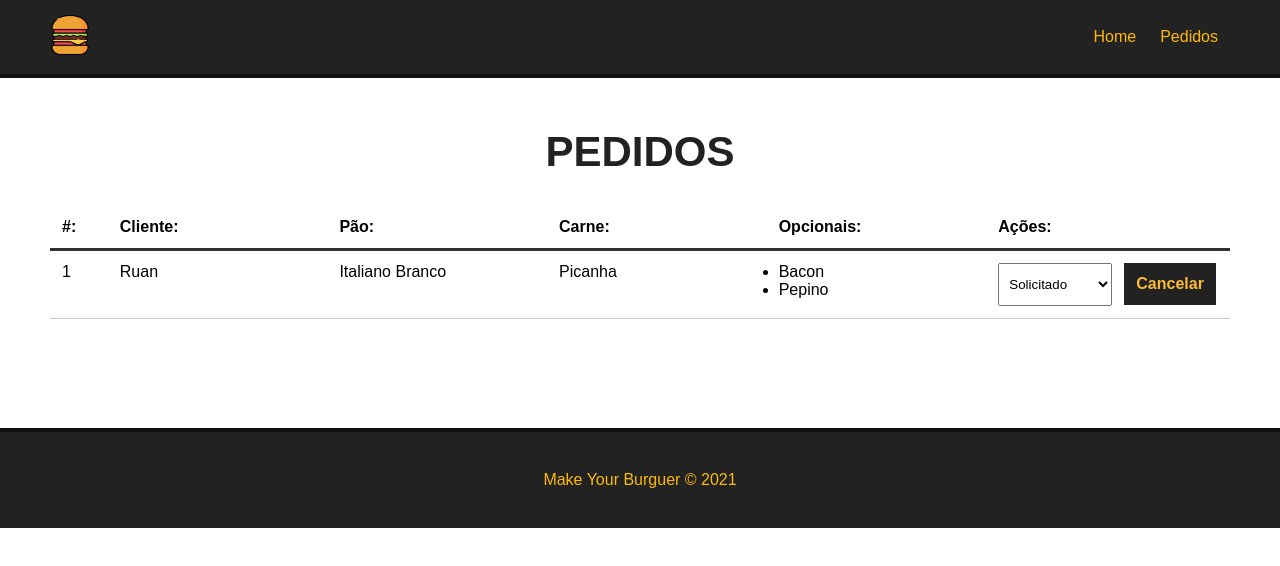
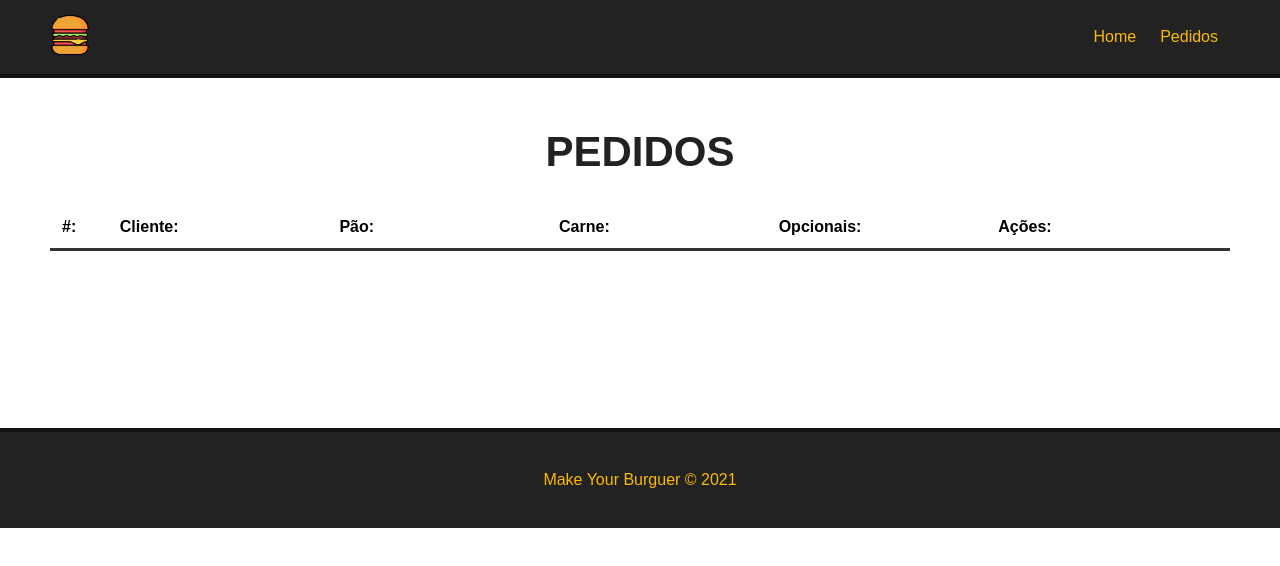
Before and after one commit to euliberato/projeto_vuejs, a Vue app: page /pedidos in a window 1280 px wide. Shown: the top 566 px of the page. Built offline with nearby package versions, Linux system fonts and the light colour scheme; data requests are answered from the project's data file.

Commit message:
Adicionando a funcao deletar pedidos

```diff
--- a/db/db.json
+++ b/db/db.json
@@ -81,17 +81,5 @@
       "tipo": "Finalizado"
     }
   ],
-  "burgers": [
-    {
-      "nome": "Ruan",
-      "carne": "Picanha",
-      "pao": "Italiano Branco",
-      "opcionais": [
-        "Bacon",
-        "Pepino"
-      ],
-      "status": "Solicitado",
-      "id": 1
-    }
-  ]
+  "burgers": []
 }
--- a/src/components/Dashboard.vue
+++ b/src/components/Dashboard.vue
@@ -26,7 +26,7 @@
                         <option value="">Selecione:</option>
                         <option v-for="s in status" :key="s.id" value="s.tipo" :selected="burger.status == s.tipo"> {{ s.tipo }} </option>
                     </select>
-                    <button class="delete-btn">Cancelar</button>
+                    <button class="delete-btn" @click="deleteBurguer(burger.id)">Cancelar</button>
                 </div>
             </div>
         </div>
@@ -52,13 +52,26 @@
         this.getStatus()
       },
       async getStatus() {
+
         const req = await fetch('http://localhost:3000/status')
         const data = await req.json()
         this.status = data
+
+      },
+      async deleteBurguer(id) {
+
+        const req = await fetch(`http://localhost:3000/burgers/${id}`, {
+            method: "DELETE"
+        });
+
+        const res = await req.json();
+
+        this.getPedidos();
+
       }
     },
-    mounted () {
-    this.getPedidos()
+    mounted() {
+        this.getPedidos()
     }
   }
 </script>
```
